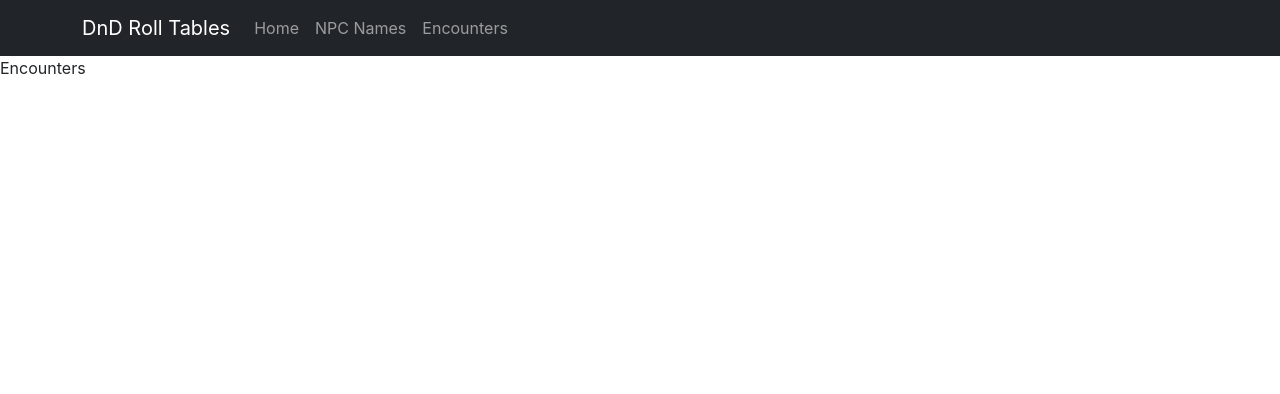
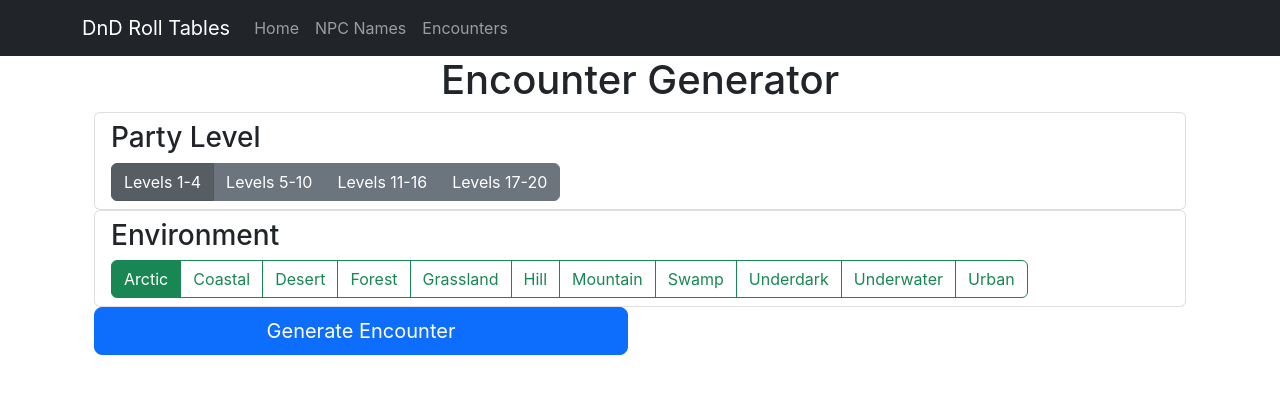
Before and after one commit to ajscimone/dnd-roll-tables, a React (Create React App) app: page /encounters in a window 1280 px wide. Shown: the top 394 px of the page. Built offline with nearby package versions, Linux system fonts and the light colour scheme.

Commit message:
Add working encounter tables page.

```diff
--- a/src/App.js
+++ b/src/App.js
@@ -7,7 +7,6 @@ import NpcNames from "./components/NpcNames";
 import Encounters from "./components/Encounters";
 
 class App extends Component {
-
   render() {
     return (
       <BrowserRouter>
--- a/src/components/Encounters.js
+++ b/src/components/Encounters.js
@@ -1,19 +1,120 @@
-import React, { Component } from "react";
-import {getEncounter} from "../data/encounter-tables";
+import React, { useState, useEffect } from 'react';
+import {CreateEncounterTables, GetEncounter, GetEnvironments, GetChallengeRatingsByEnvironment} from "../util/encounter-tables";
 
+import { Container, Col, Row, ToggleButtonGroup, ToggleButton, ListGroup, Button, ButtonGroup, Toast  } from "react-bootstrap";
 
-class Encounters extends Component {
+function Encounters (props) {
+  const [show, setShow] = useState(false);
+  const [showWarning, setShowWarning] = useState(false);
+  const [rating, setRating] = useState("Levels 1-4");
+  const [ratings, setRatings] = useState([]);
+  const [currentEnvironment, setEnvironment] = useState("Arctic");
+  const [environments, setEnvironments] = useState([]);
+  const [encounter, setEncounter] = useState("");
 
-    render() {
-      let encounter = getEncounter("Coastal", "low");
-      console.log(encounter)
+  useEffect(() => {
+    setEnvironments(GetEnvironments())
+    setRatings(GetChallengeRatingsByEnvironment(currentEnvironment))
+    CreateEncounterTables()
+  }, [currentEnvironment]);
 
-      return (
-        <div>
-            Encounters
-        </div>
-      );
+  const handleButtonClick = (event) => {
+    let currentRatings = GetChallengeRatingsByEnvironment(currentEnvironment)
+    let validRating = false
+    currentRatings.forEach(element => {
+      if (rating === element){
+        validRating = true;
+      }
+    });
+    if (validRating){
+      let encounter = GetEncounter(currentEnvironment, rating)
+      setEncounter(encounter)
+      setShow(true)
+      setShowWarning(false)
+    } else {
+      //setEncounter("You need to select a Party Level")
+      console.log("hit")
+      setShowWarning(true)
     }
-  }
+  };
+
+  return (
+    <div>
+      <Container  className="align-items-center">
+      <h1 style={{ textAlign: "center"}}>Encounter Generator</h1>
+        <Container className="align-items-center flex-column">
+          <Row className="align-items-center">
+            <Col>
+              <ListGroup>
+                <ListGroup.Item>
+                  <h3>Party Level</h3>
+                  <ToggleButtonGroup type="radio" name="options" defaultValue={rating}>
+                    { ratings.map( (thisRating, idx) => (
+                    <ToggleButton
+                        key={idx}
+                        id={`tbg-radio-${idx}`}
+                        variant={"secondary"}
+                        value={thisRating}
+                        onChange={(e) => setRating(e.currentTarget.value)}
+                      >
+                        {thisRating}
+                      </ToggleButton>
+                    ))}
+                  </ToggleButtonGroup>
+                </ListGroup.Item>
+              </ListGroup>
+            </Col>
+            <Col>
+            <ListGroup>
+              <ListGroup.Item>
+                <h3>Environment</h3>
+                <ButtonGroup> {/* TODO: Make this collapse when the screen gets too small */}
+                  {environments.map((environment, idx) => (
+                    <ToggleButton
+                      key={idx}
+                      id={`environment-${idx}`}
+                      type="radio"
+                      variant={'outline-success'}
+                      name="radio"
+                      value={environment}
+                      checked={currentEnvironment === environment}
+                      onChange={(e) => {
+                        setEnvironment(e.currentTarget.value)
+                      }}
+                    >
+                      {environment}
+                    </ToggleButton>
+                  ))}
+                </ButtonGroup>
+              </ListGroup.Item>
+            </ListGroup>
+            </Col>
+          </Row>
+          <Row className="align-items-center">
+            <Col className="align-items-center">
+            <div className="d-grid gap-2">
+              <Button size="lg" onClick={handleButtonClick}>Generate Encounter</Button>
+              </div>
+            </Col>
+            <Col xs={6}>
+              <Toast onClose={() => setShow(false)} show={show}>
+                <Toast.Header>
+                  <strong className="me-auto">{encounter}</strong>
+                </Toast.Header>
+              </Toast>
+
+              <Toast className="d-inline-block m-1" bg="warning" onClose={() => showWarning(false)} show={showWarning}>
+                <Toast.Header>
+                  <strong className="me-auto">Warning</strong>
+                </Toast.Header>
+                <Toast.Body > You must select a party level</Toast.Body>
+              </Toast>
+            </Col>
+          </Row>
+        </Container>
+       </Container>
+    </div>
+  );
+}
 
   export default Encounters;
--- a/src/components/NpcNames.js
+++ b/src/components/NpcNames.js
@@ -437,7 +437,6 @@ class NpcNames extends Component {
                 </Alert>
             </Col>
           </Row>
-
         </Container>
       </div>
     );
--- a/src/data/encounter-tables.js
+++ /dev/null
@@ -1,48 +0,0 @@
-import {randomArrayEntry} from "../util/randomArrayEntry"
-import EncounterData from "../data/xanthars-random-encounter-tables.json";
-
-function parseEncounter(encounterJSON){
-  if (encounterJSON.event) {
-    return {"event": encounterJSON.event}
-  } else if (encounterJSON.quantity && encounterJSON.monsters) {
-    return {"quantity":encounterJSON.quantity, "monsters":encounterJSON.monsters}
-  } else {
-    return null
-  }
-}
-
-function createTableEntryFromRange(encounterJSON){
-  const range = encounterJSON.range.split("-");
-  if (range.length == 2){
-    let subTable = []
-    for (let i= parseInt(range[0]); i <= parseInt(range[1]); ++i){
-      subTable.push(parseEncounter(encounterJSON))
-    }
-    return subTable
-  } else if(range.length){
-    return [parseEncounter(encounterJSON)]
-  } else {
-    return null;
-  }
-}
-
-function createTableEntries(environment, rating, encouterRatingArray){
-  let encounterMap = new Map()
-  let rollTable = []
-  encouterRatingArray.forEach( (row) => {
-    let expandedEncounterSubTable = createTableEntryFromRange(row)
-    rollTable = rollTable.concat(expandedEncounterSubTable)
-  });
-  encounterMap.set(rating, rollTable)
-  return encounterMap
-}
-
-
-function getEncounter(environment, challengeRating){
-  let ArcticEncounterMap = new Map()
-  ArcticEncounterMap = createTableEntries("Arctic", "low", EncounterData.Arctic["Levels 1-4"])
-  return randomArrayEntry(ArcticEncounterMap.get(challengeRating))
-}
-
-
-export {getEncounter};
--- /dev/null
+++ b/src/util/encounter-tables.js
@@ -0,0 +1,81 @@
+import {randomArrayEntry} from "./randomArrayEntry"
+import EncounterData from "../data/xanthars-random-encounter-tables.json";
+
+let EncounterMap = new Map()
+
+function parseEncounter(encounterJSON){
+  if (encounterJSON.event) {
+    return {"event": encounterJSON.event}
+  } else if (encounterJSON.quantity && encounterJSON.monsters) {
+    return {"quantity":encounterJSON.quantity, "monsters":encounterJSON.monsters}
+  } else {
+    return null
+  }
+}
+
+function createTableEntryFromRange(encounterJSON){
+  const range = encounterJSON.range.split("-");
+  if (range.length === 2){
+    let subTable = []
+    for (let i= parseInt(range[0]); i <= parseInt(range[1]); ++i){
+      subTable.push(parseEncounter(encounterJSON))
+    }
+    return subTable
+  } else if(range.length){
+    return [parseEncounter(encounterJSON)]
+  } else {
+    return null;
+  }
+}
+
+function createTableEntries(rating, encouterRatingArray){
+  let rollTable = []
+  encouterRatingArray.forEach( (row) => {
+    let expandedEncounterSubTable = createTableEntryFromRange(row)
+    rollTable = rollTable.concat(expandedEncounterSubTable)
+  });
+  return rollTable
+}
+
+function CreateEncounterTables(){
+  for (let [environment, levels] of Object.entries(EncounterData)) {
+    let environmentMap = new Map()
+    for (let [level, encounters] of Object.entries(levels)) {
+      environmentMap.set(level, createTableEntries(level, encounters))
+    }
+    EncounterMap.set(environment, environmentMap)
+  }
+}
+
+function GetEncounter(environment, challengeRating){
+  let encounter = randomArrayEntry(EncounterMap.get(environment).get(challengeRating))
+  if (encounter.event){
+    return encounter.event
+  } else {
+    return `${encounter.quantity} ${encounter.monsters}`
+  }
+}
+
+function GetEnvironments(){
+  let environments = []
+  Object.keys(EncounterData).forEach(function(environment) {
+    environments.push(environment)
+  })
+  return environments
+}
+
+function GetChallengeRatingsByEnvironment(requestEnvironment){
+  let challengeRatings = []
+  for (let [environment, levels] of Object.entries(EncounterData)) {
+    if (requestEnvironment == environment) {
+      Object.keys(levels).forEach( (level) => {
+        challengeRatings.push(level)
+      })
+    }
+  }
+  return challengeRatings
+}
+
+
+
+export {CreateEncounterTables, GetEncounter, GetEnvironments, GetChallengeRatingsByEnvironment};
```
Also changed, not shown: src/data/xanthars-random-encounter-tables.json.
